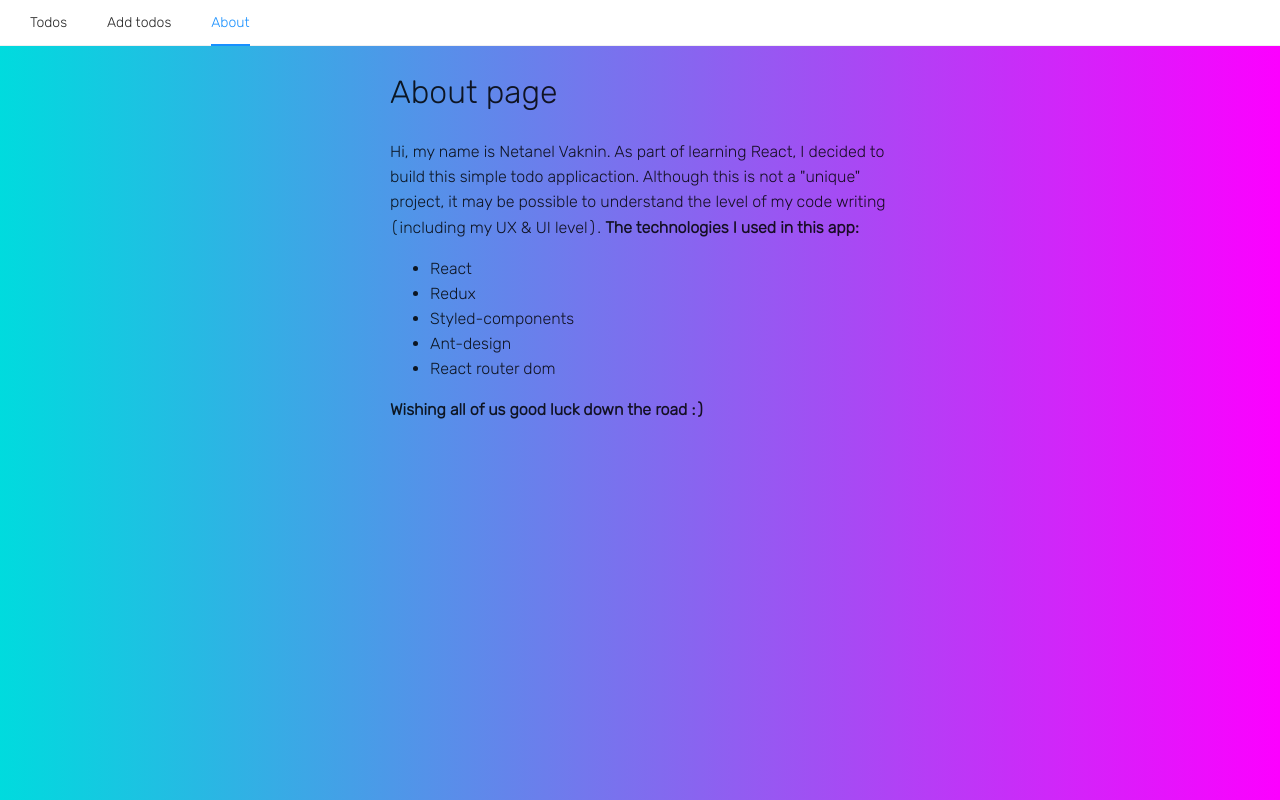
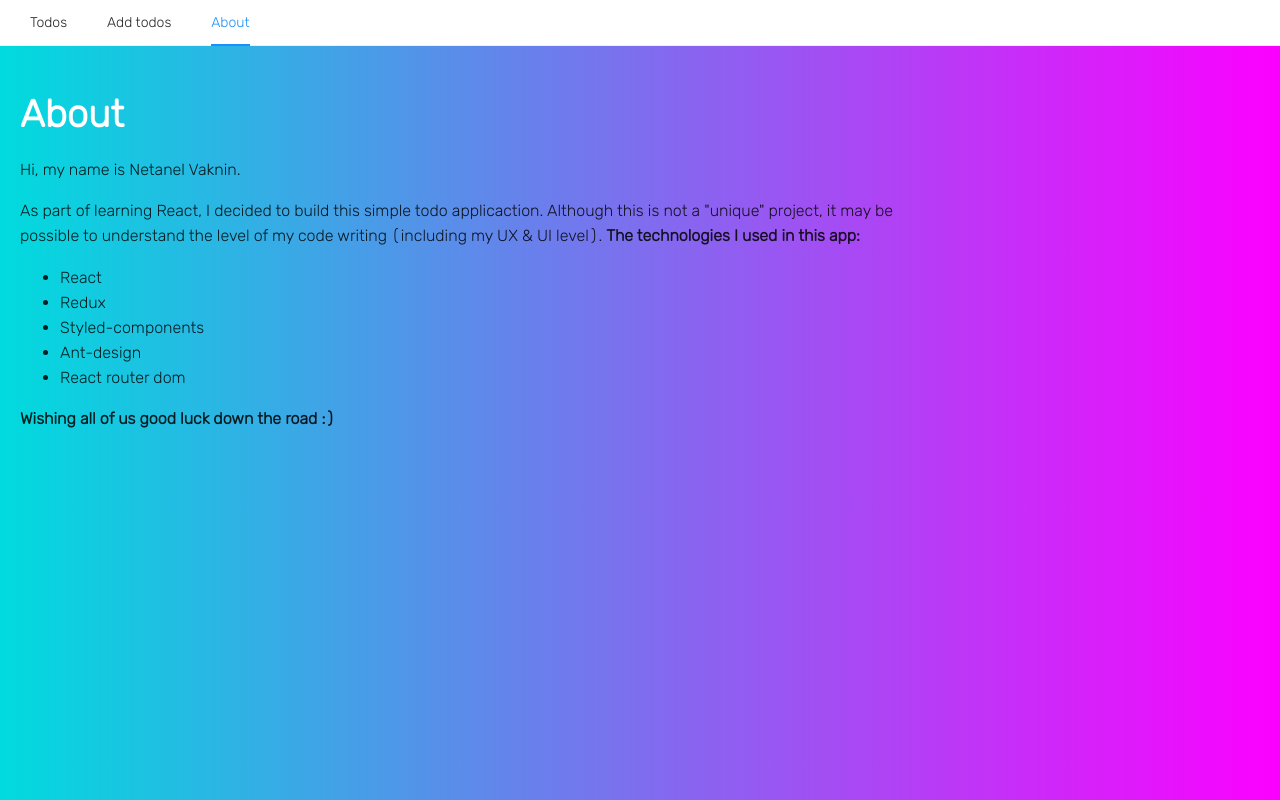
Before and after one commit to netanelvaknin/simple-todo-list, a React (Create React App) app: page /about in a window 1280 px wide. Built offline with nearby package versions, Linux system fonts and the light colour scheme.

Commit message:
Paragraph styling improvment

```diff
--- a/src/pages/about/About.js
+++ b/src/pages/about/About.js
@@ -2,15 +2,16 @@ import React from 'react';
 import { Typography } from 'antd';
 
 const About = () => {
-    const { Paragraph } = Typography;
+    const { Title, Paragraph } = Typography;
 
     return (
-      <div style={{ width: '50rem', margin: '0 auto' }}>
-        <h1>About page</h1>
-        <Paragraph
-          ellipsis={{ rows: 7 }}
-        >
-          Hi, my name is Netanel Vaknin. As part of learning React, I decided to build this simple todo
+      <div style={{ width: '75%', padding: '2rem' }}>
+        <Title>About</Title>
+        <Paragraph>
+          Hi, my name is Netanel Vaknin.
+        </Paragraph>
+
+        <Paragraph>As part of learning React, I decided to build this simple todo
           applicaction. Although this is not a "unique" project, it may be
           possible to understand the level of my code writing (including my UX & UI level). <span style={{ fontWeight: 'bold' }}>The technologies I used in this app:</span>
         </Paragraph>
--- a/src/pages/add-todos/AddTodosStyle.js
+++ b/src/pages/add-todos/AddTodosStyle.js
@@ -15,12 +15,13 @@ export const Form = styled.form`
     flex-direction: column;
     align-items: center;
     justify-content: center;
-    width: 30rem;
-    height: 17rem;
+    width: 40rem;
+    height: 22rem;
     padding: 1rem;
 `;
 
 export const Input = styled(antdInput)`
     margin-bottom: 1rem;
-    height: 4rem;
+    height: 5rem;
+    width: 100%;
 `;
```
